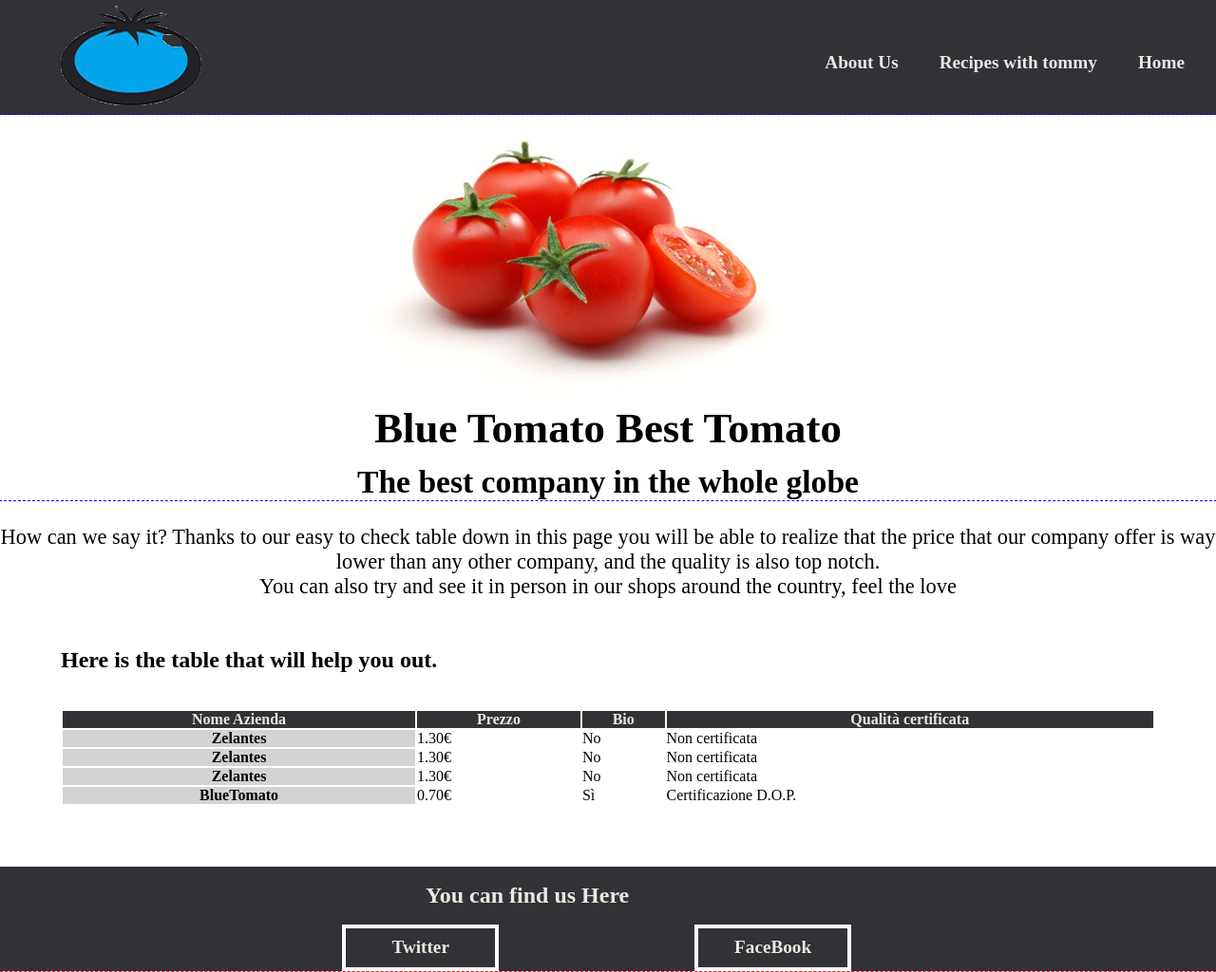
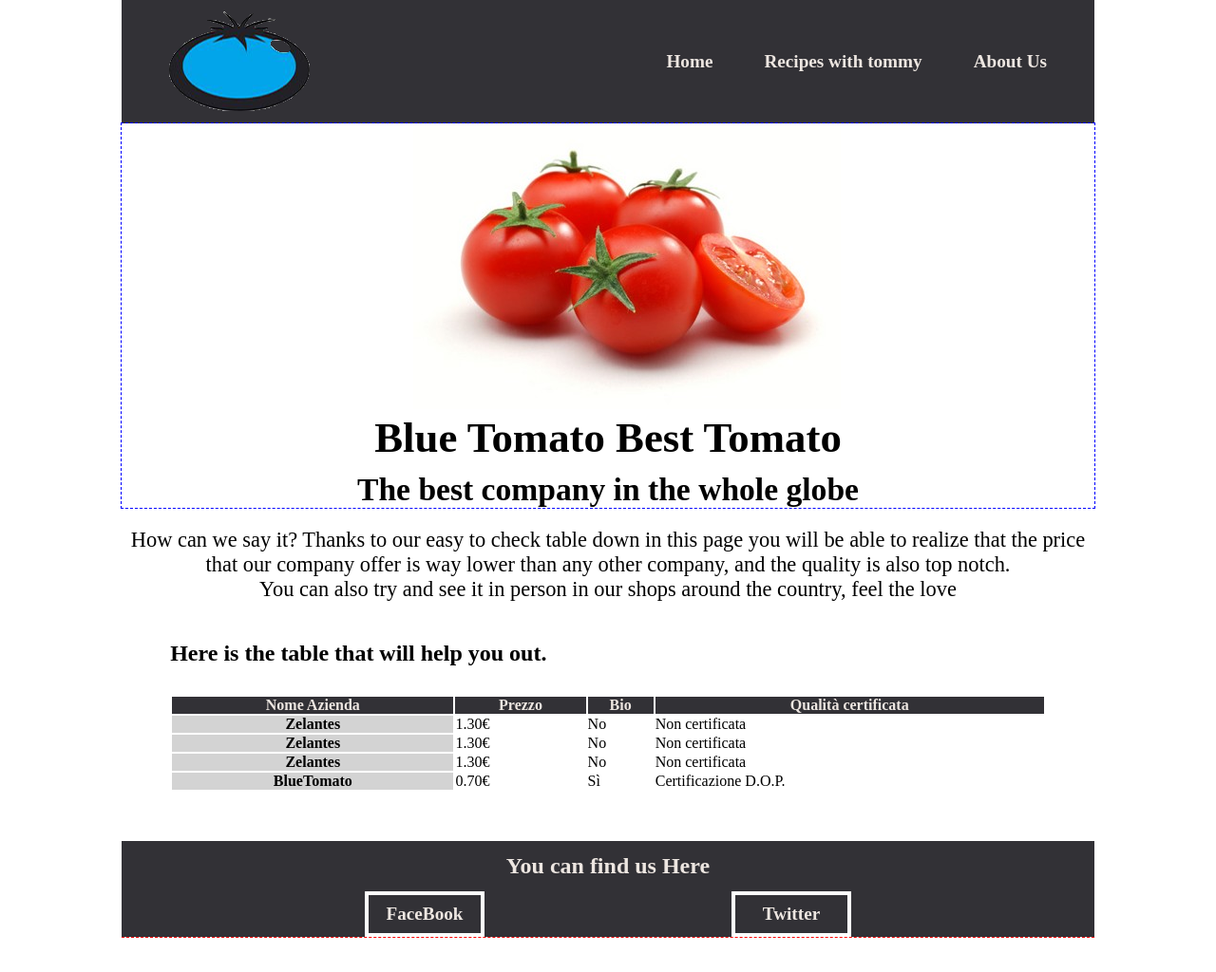
Before and after one commit to dkblue/BlueTomato, a plain HTML site: page index.html in a window 1280 px wide. Shown: the whole page at 95% size. After the commit the page ends 988 px from the top, so only its background shows below. Drawn offline with Linux system fonts and the light colour scheme.

Commit message:
cambiamenti radicali nel files..spero non sia una boiata2

```diff
--- a/css/main.css
+++ b/css/main.css
@@ -14,6 +14,7 @@
 
     border-bottom: 1px dashed red;
     margin: 0 auto;
+    width: 80%;
 
 }
 
@@ -27,8 +28,9 @@ img {
 ***********************************************************/
 
 header {
-
+    height: 130px;
     background-color: #323136;
+    line-height: 130px;
 }
 
 hgroup {
@@ -43,9 +45,9 @@ hgroup {
 #logo {
 
     display: inline-block;
-    margin-top: 0.5%;
-    margin-left: 5%;
-    margin-bottom: 0.4%;
+    height: 105px;
+    margin-left: 50px;
+    margin-top: 12px
 }
 
 /***********************************************************
@@ -53,24 +55,20 @@ hgroup {
 ***********************************************************/
 
 #navbar {
+    display: inline-block;
 
-    display: inline-block;
-    float:right;
-    margin-top: 3.5%;
-    width: 60%;
+    float: right;
+
 }
 
 
 #navbar li {
-    margin-bottom: 2%;
-    margin-right: 3%;
-    float:right;
+    margin-right: 50px;
+    display: inline-block;
     list-style: none;
     font-weight: bold;
     font-size: 1.2em;
-    padding: 10px;
 
-    border-radius: 10px;
 }
 
 #navbar li a {
@@ -162,12 +160,11 @@ FOOTER
 ***********************************************************/
 
 footer {
-
+    text-align: center;
     background-color: #323136;
     padding-top: 1.3%;
     overflow: hidden;
     /** width / height /cambiamenti al wrapper per tentare lo sticky                                     footer **/
-    margin: 0 auto;
 
     position: relative;
     bottom: 0;
@@ -176,9 +173,8 @@ footer {
 footer h2 {
 
     color: #EDE6E1;
-    padding-left: 15%;
+
     margin-bottom: 1.3%;
-    margin-left: 20%;
 }
 
 footer a {
@@ -191,16 +187,19 @@ footer a {
 
 footer li {
     list-style: none;
-    width: 17.5%;
-    height: 4.4%;
+    height: 40px;
     line-height: 40px;
     text-align: center;
     border: 4px solid white;
     background-color: #323136;
-    margin-left: 23%;
-    float:right;
+}
 
+footer li:nth-child(1) {
+    float: left;
+}
 
+footer li:nth-child(2) {
+    float: right;
 }
 
 footer li a {
@@ -224,5 +223,6 @@ footer li a:hover {
 
 #linkez {
 
-    width:70%;
+    width: 50%;
+    margin: 0 auto;
 }
```
